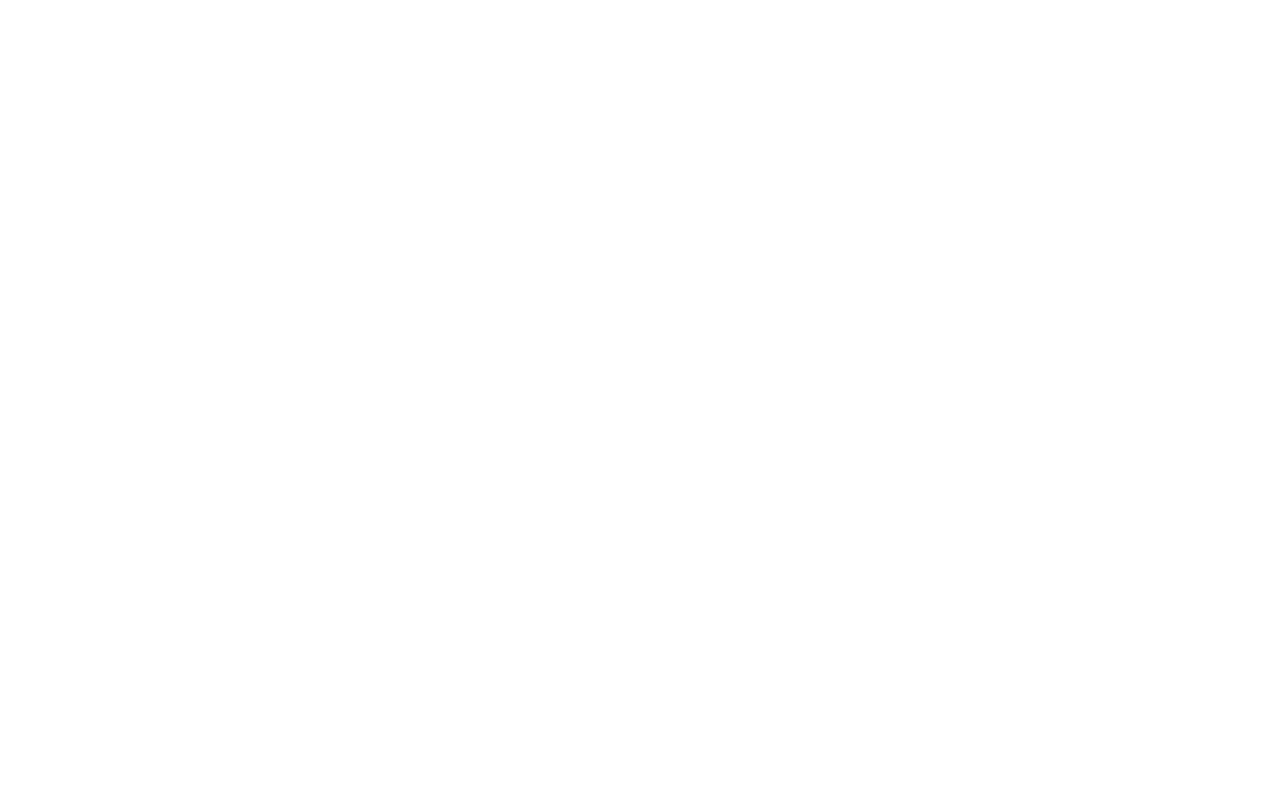
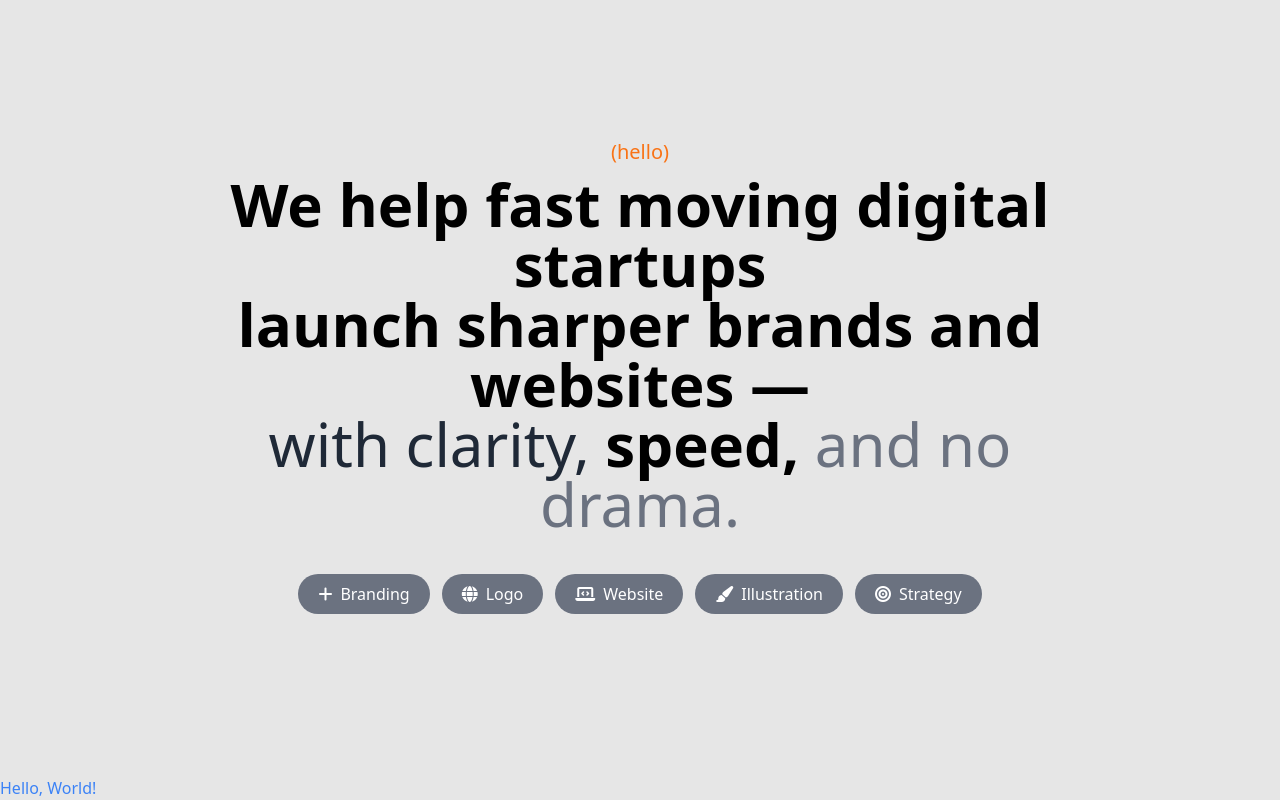
Before and after one commit to appnity-softwares/agero, a React (Vite) app: page / in a window 1280 px wide. Shown: the part 740-1540 px from the top of the page. Before the commit the page ends 800 px from the top, so only its background shows below. Built offline with nearby package versions, Linux system fonts and the light colour scheme.

Commit message:
Resolve merge conflict in App.jsx

```diff
--- a/index.html
+++ b/index.html
@@ -2,11 +2,20 @@
 <html lang="en">
   <head>
     <meta charset="UTF-8" />
-    <link rel="icon" type="image/svg+xml" href="/vite.svg" />
     <meta name="viewport" content="width=device-width, initial-scale=1.0" />
-    <title data-default>Vite + React + TS</title>
+    <title>Agero Style Section</title>
+    <!-- Font Awesome CDN -->
+    <link
+      rel="stylesheet"
+      href="https://cdnjs.cloudflare.com/ajax/libs/font-awesome/6.5.0/css/all.min.css"
+    />
+    <link
+  rel="stylesheet"
+  href="https://cdnjs.cloudflare.com/ajax/libs/font-awesome/6.4.0/css/all.min.css"
+/>
+
   </head>
-  <body>
+  <body class="bg-[#e6e6e6]">
     <div id="root"></div>
     <script type="module" src="/src/main.jsx"></script>
   </body>
--- a/package.json
+++ b/package.json
@@ -10,6 +10,7 @@
     "preview": "vite preview"
   },
   "dependencies": {
+    "aos": "^2.3.4",
     "lucide-react": "^0.344.0",
     "react": "^18.3.1",
     "react-dom": "^18.3.1"
@@ -26,7 +27,6 @@
     "globals": "^15.9.0",
     "postcss": "^8.4.35",
     "tailwindcss": "^3.4.1",
-
     "vite": "^5.4.2"
   }
 }
--- a/src/App.jsx
+++ b/src/App.jsx
@@ -1,16 +1,18 @@
-import Hero from "./components/hero"
-import Navbar from "./components/NavBar"
 
+import Hero from './components/Hero.jsx'
+import Navbar from './components/NavBar.jsx';
+import About from './components/about.jsx';
 
 const App = () => {
   return (
     <div>
       <Navbar />
       <Hero/>
+      <About/>
 
+      <h1 className='text-blue-500'>Hello, World!</h1>
+    </div>
+  );
+};
 
-    </div>
-  )
-}
-
-export default App
+export default App;
--- /dev/null
+++ b/src/components/About.jsx
@@ -0,0 +1,75 @@
+import React, { useEffect } from "react";
+import AOS from "aos";
+import "aos/dist/aos.css";
+
+const About = () => {
+  // Initialize AOS when component mounts
+  useEffect(() => {
+    AOS.init({
+      duration: 800, // animation duration (ms)
+      once: true,    // run animation only once
+    });
+  }, []);
+
+  return (
+    <section className="flex flex-col items-center justify-center min-h-screen bg-[#e6e6e6] text-center px-6">
+      {/* Small orange hello text */}
+      <p className="text-orange-500 text-xl font-medium mb-2">(hello)</p>
+
+      {/* Main heading */}
+      <h1 className="text-4xl md:text-6xl font-extrabold leading-tight text-black max-w-4xl">
+        We help fast moving digital startups <br />
+        launch sharper brands and websites — <br />
+        <span className="font-normal text-gray-800">
+          with clarity, <span className="font-semibold text-black">speed,</span>{" "}
+          <span className="text-gray-500 font-normal">and no drama.</span>
+        </span>
+      </h1>
+
+      {/* Buttons row */}
+      <div className="flex flex-wrap justify-center gap-3 mt-10">
+        <button
+          className="px-5 py-2 bg-gray-500 text-white rounded-full flex items-center gap-2 hover:bg-black transition"
+          data-aos="fade-up"
+          data-aos-delay="100"
+        >
+          <i className="fas fa-plus"></i> Branding
+        </button>
+
+        <button
+          className="px-5 py-2 bg-gray-500 text-white rounded-full flex items-center gap-2 hover:bg-black transition"
+          data-aos="fade-up"
+          data-aos-delay="200"
+        >
+          <i className="fas fa-globe"></i> Logo
+        </button>
+
+        <button
+          className="px-5 py-2 bg-gray-500 text-white rounded-full flex items-center gap-2 hover:bg-black transition"
+          data-aos="fade-up"
+          data-aos-delay="300"
+        >
+          <i className="fas fa-laptop-code"></i> Website
+        </button>
+
+        <button
+          className="px-5 py-2 bg-gray-500 text-white rounded-full flex items-center gap-2 hover:bg-black transition"
+          data-aos="fade-up"
+          data-aos-delay="400"
+        >
+          <i className="fas fa-paint-brush"></i> Illustration
+        </button>
+
+        <button
+          className="px-5 py-2 bg-gray-500 text-white rounded-full flex items-center gap-2 hover:bg-black transition"
+          data-aos="fade-up"
+          data-aos-delay="500"
+        >
+          <i className="fas fa-bullseye"></i> Strategy
+        </button>
+      </div>
+    </section>
+  );
+};
+
+export default About;
```
Also changed, not shown: src/main.jsx (+7 -7 lines), 1 other file (tests, documents, lock files or other folders).
